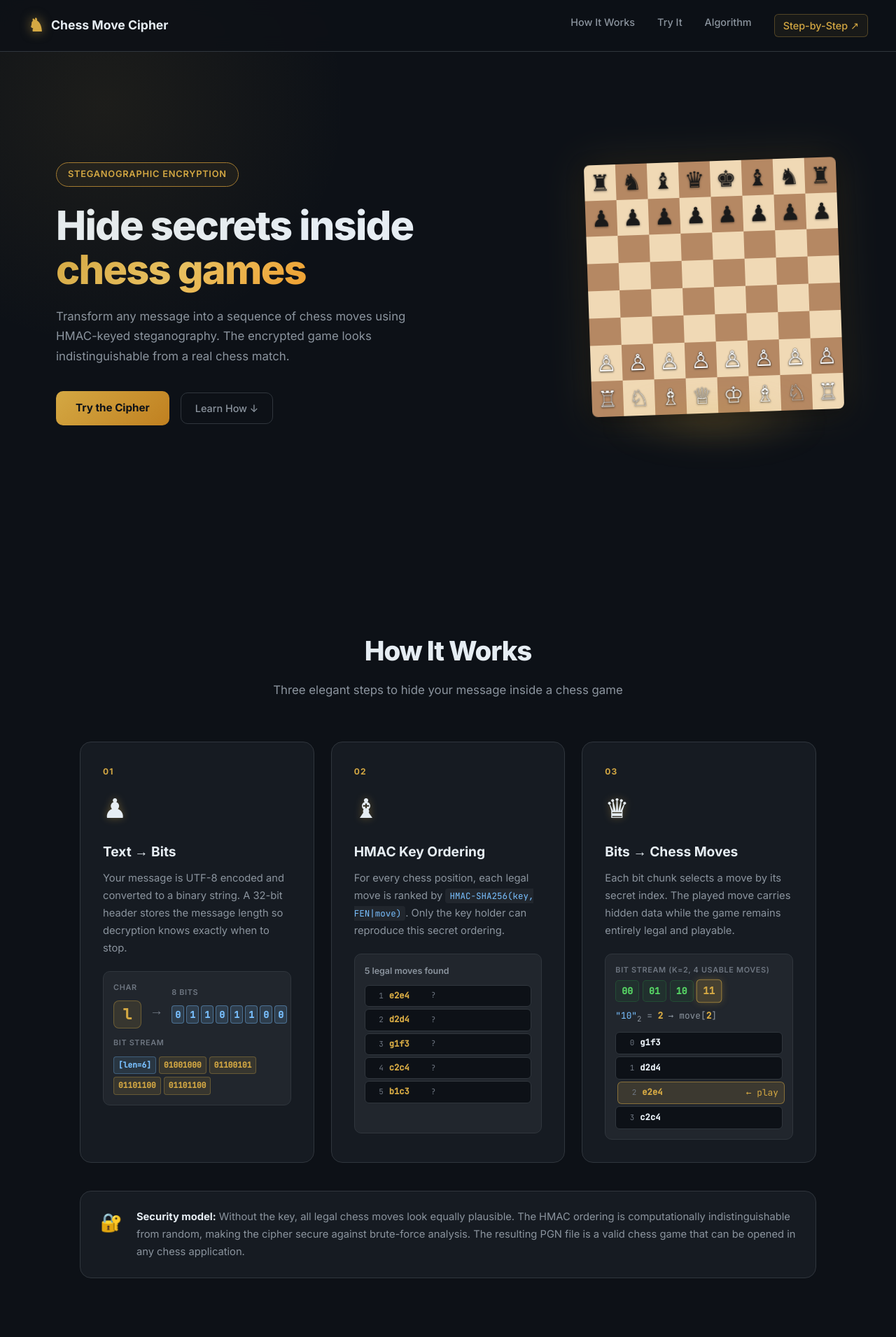
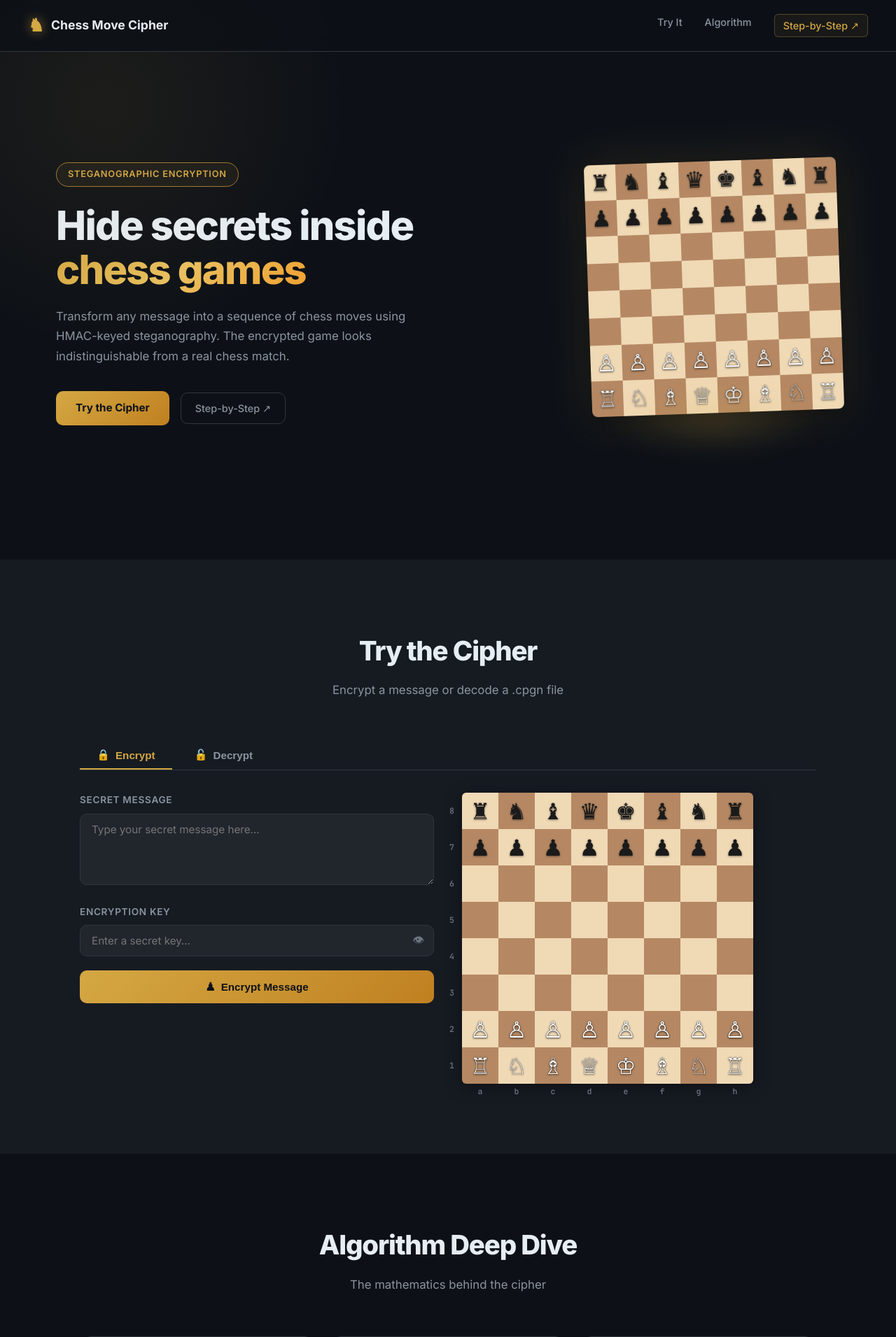
Before and after one commit to talgat-code/chess_move_cipher, a Flask app: page / in a window 1280 px wide. Shown: the top 1911 px of the page at 70% size. Run offline with Flask 3, Linux system fonts and the light colour scheme.

Commit message:
Remove How It Works section, redirect hero button to walkthrough
Co-Authored-By: Claude Sonnet 4.6 <noreply@anthropic.com>

```diff
--- a/templates/index.html
+++ b/templates/index.html
@@ -18,7 +18,6 @@
       Chess Move Cipher
     </div>
     <div class="nav-links">
-      <a href="#how-it-works">How It Works</a>
       <a href="#cipher-tool">Try It</a>
       <a href="#algorithm">Algorithm</a>
       <a href="/walkthrough" class="nav-link-highlight">Step-by-Step ↗</a>
@@ -33,90 +32,12 @@
       <p class="hero-sub">Transform any message into a sequence of chess moves using HMAC-keyed steganography. The encrypted game looks indistinguishable from a real chess match.</p>
       <div class="hero-cta">
         <a href="#cipher-tool" class="btn-primary">Try the Cipher</a>
-        <a href="#how-it-works" class="btn-ghost">Learn How ↓</a>
+        <a href="/walkthrough" class="btn-ghost">Step-by-Step ↗</a>
       </div>
     </div>
     <div class="hero-visual">
       <div class="floating-board" id="hero-board"></div>
       <div class="board-glow"></div>
-    </div>
-  </section>
-
-  <!-- How It Works -->
-  <section id="how-it-works" class="section">
-    <div class="container">
-      <div class="section-header">
-        <h2>How It Works</h2>
-        <p>Three elegant steps to hide your message inside a chess game</p>
-      </div>
-
-      <div class="steps-grid">
-        <!-- Step 1 -->
-        <div class="step-card">
-          <div class="step-num">01</div>
-          <div class="step-icon-wrap"><span class="step-piece">♟</span></div>
-          <h3>Text → Bits</h3>
-          <p>Your message is UTF-8 encoded and converted to a binary string. A 32-bit header stores the message length so decryption knows exactly when to stop.</p>
-          <div class="step-demo" id="demo-1">
-            <div class="d1-row">
-              <div class="d1-char-box">
-                <div class="d1-micro-label">char</div>
-                <div class="d1-char" id="d1-char">H</div>
-              </div>
-              <div class="d1-arrow">→</div>
-              <div class="d1-bin-box">
-                <div class="d1-micro-label">8 bits</div>
-                <div class="d1-bits" id="d1-bits">
-                  <span class="bc">0</span><span class="bc">1</span><span class="bc">0</span>
-                  <span class="bc">0</span><span class="bc">1</span><span class="bc">0</span>
-                  <span class="bc">0</span><span class="bc">0</span>
-                </div>
-              </div>
-            </div>
-            <div class="d1-stream-box">
-              <div class="d1-micro-label">bit stream</div>
-              <div class="d1-stream" id="d1-stream">
-                <span class="d1-block hdr" title="32-bit length header">[header]</span>
-              </div>
-            </div>
-          </div>
-        </div>
-
-        <!-- Step 2 -->
-        <div class="step-card">
-          <div class="step-num">02</div>
-          <div class="step-icon-wrap"><span class="step-piece">♝</span></div>
-          <h3>HMAC Key Ordering</h3>
-          <p>For every chess position, each legal move is ranked by <code>HMAC-SHA256(key, FEN|move)</code>. Only the key holder can reproduce this secret ordering.</p>
-          <div class="step-demo" id="demo-2">
-            <div class="d2-status" id="d2-status">Computing scores…</div>
-            <div class="d2-list" id="d2-list"></div>
-            <div class="d2-calc" id="d2-calc"></div>
-          </div>
-        </div>
-
-        <!-- Step 3 -->
-        <div class="step-card">
-          <div class="step-num">03</div>
-          <div class="step-icon-wrap"><span class="step-piece">♛</span></div>
-          <h3>Bits → Chess Moves</h3>
-          <p>Each bit chunk selects a move by its secret index. The played move carries hidden data while the game remains entirely legal and playable.</p>
-          <div class="step-demo" id="demo-3">
-            <div class="d3-micro-label">bit stream  (k=2, 4 usable moves)</div>
-            <div class="d3-chunks" id="d3-chunks"></div>
-            <div class="d3-eq" id="d3-eq"></div>
-            <div class="d3-moves" id="d3-moves"></div>
-          </div>
-        </div>
-      </div>
-
-      <!-- Security note -->
-      <div class="info-card">
-        <div class="info-icon">🔐</div>
-        <div class="info-text">
-          <strong>Security model:</strong> Without the key, all legal chess moves look equally plausible. The HMAC ordering is computationally indistinguishable from random, making the cipher secure against brute-force analysis. The resulting PGN file is a valid chess game that can be opened in any chess application.
-        </div>
-      </div>
     </div>
   </section>
 
```
